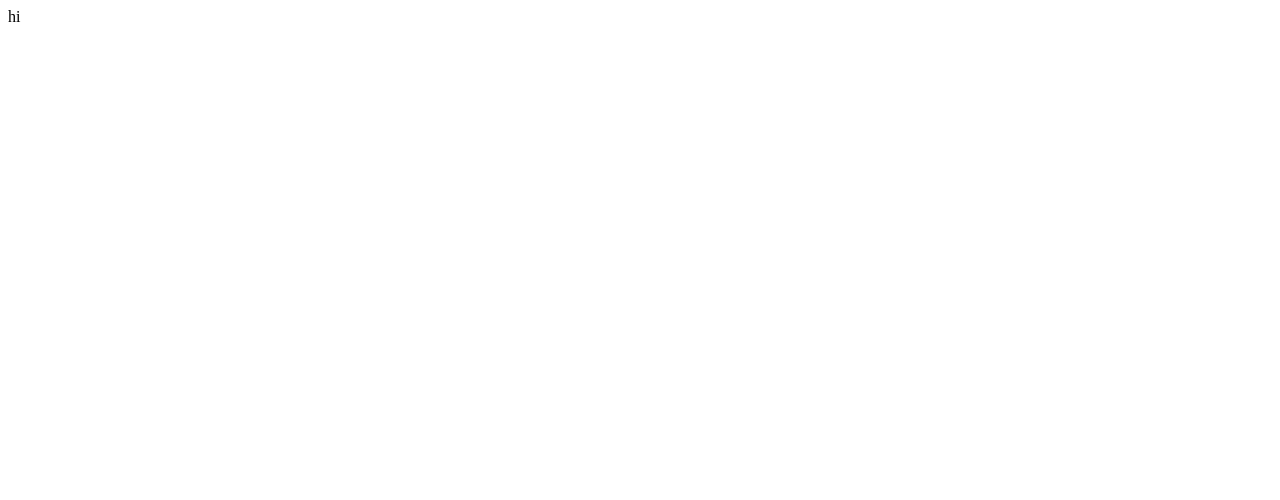
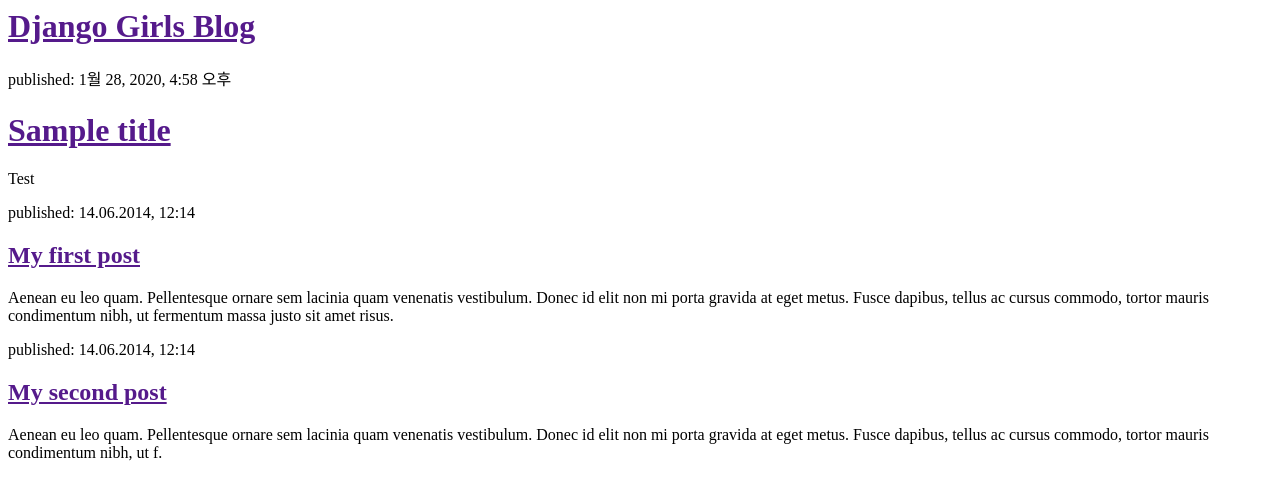
Before and after one commit to Hwan97/jango, a Django app: page / in a window 1280 px wide. Before the commit the part shown is almost empty. Shown: the top 500 px of the page. Run offline with Django 3.2, Linux system fonts and the light colour scheme; data comes from the database, SQL or seed files in the repository; both versions use the stored data as it was after the commit.

Commit message:
add post model

```diff
--- a/blog/models.py
+++ b/blog/models.py
@@ -17,4 +17,4 @@
         self.save()
 
     def __str__(self):
-        return self.title
+        return self.titl
--- a/blog/templates/blog/post_list.html
+++ b/blog/templates/blog/post_list.html
@@ -1,12 +1,28 @@
-<!DOCTYPE html>
-<html lang="en">
-<head>
-  <meta charset="UTF-8">
-  <meta name="viewport" content="width=device-width, initial-scale=1.0">
-  <meta http-equiv="X-UA-Compatible" content="ie=edge">
-  <title>Document</title>
-</head>
-<body>
-hi
-</body>
+<html>
+    <head>
+        <title>Django Girls blog</title>
+    </head>
+    <body>
+        <div>
+            <h1><a href="">Django Girls Blog</a></h1>
+        </div>
+        {% for post in posts %}
+        <div>
+            <p>published: {{ post.published_date }}</p>
+            <h1><a href="">{{ post.title }}</a></h1>
+            <p>{{ post.text|linebreaksbr }}</p>
+        </div>
+    {% endfor %}
+        <div>
+            <p>published: 14.06.2014, 12:14</p>
+            <h2><a href="">My first post</a></h2>
+            <p>Aenean eu leo quam. Pellentesque ornare sem lacinia quam venenatis vestibulum. Donec id elit non mi porta gravida at eget metus. Fusce dapibus, tellus ac cursus commodo, tortor mauris condimentum nibh, ut fermentum massa justo sit amet risus.</p>
+        </div>
+
+        <div>
+            <p>published: 14.06.2014, 12:14</p>
+            <h2><a href="">My second post</a></h2>
+            <p>Aenean eu leo quam. Pellentesque ornare sem lacinia quam venenatis vestibulum. Donec id elit non mi porta gravida at eget metus. Fusce dapibus, tellus ac cursus commodo, tortor mauris condimentum nibh, ut f.</p>
+        </div>
+    </body>
 </html>
--- a/blog/views.py
+++ b/blog/views.py
@@ -1,6 +1,7 @@
 from django.shortcuts import render
-
-# Create your views here.
+from django.utils import timezone
+from .models import Post
 
 def post_list(request):
-  return render(request, 'blog/post_list.html', {})
+    posts = Post.objects.filter(published_date__lte=timezone.now()).order_by('published_date')
+    return render(request, 'blog/post_list.html', {'posts' : posts})
```
Also changed, not shown: blog/migrations/0001_initial.py (added), db.sqlite3, 4 other files.
